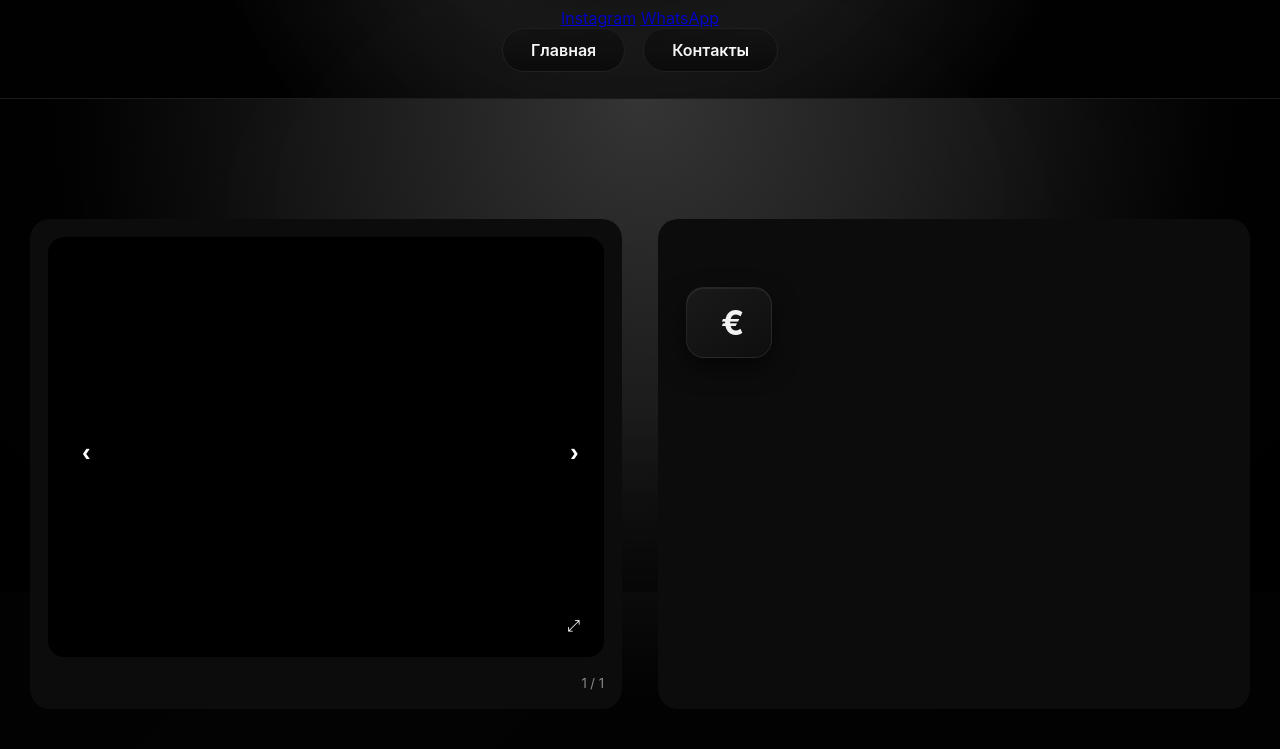
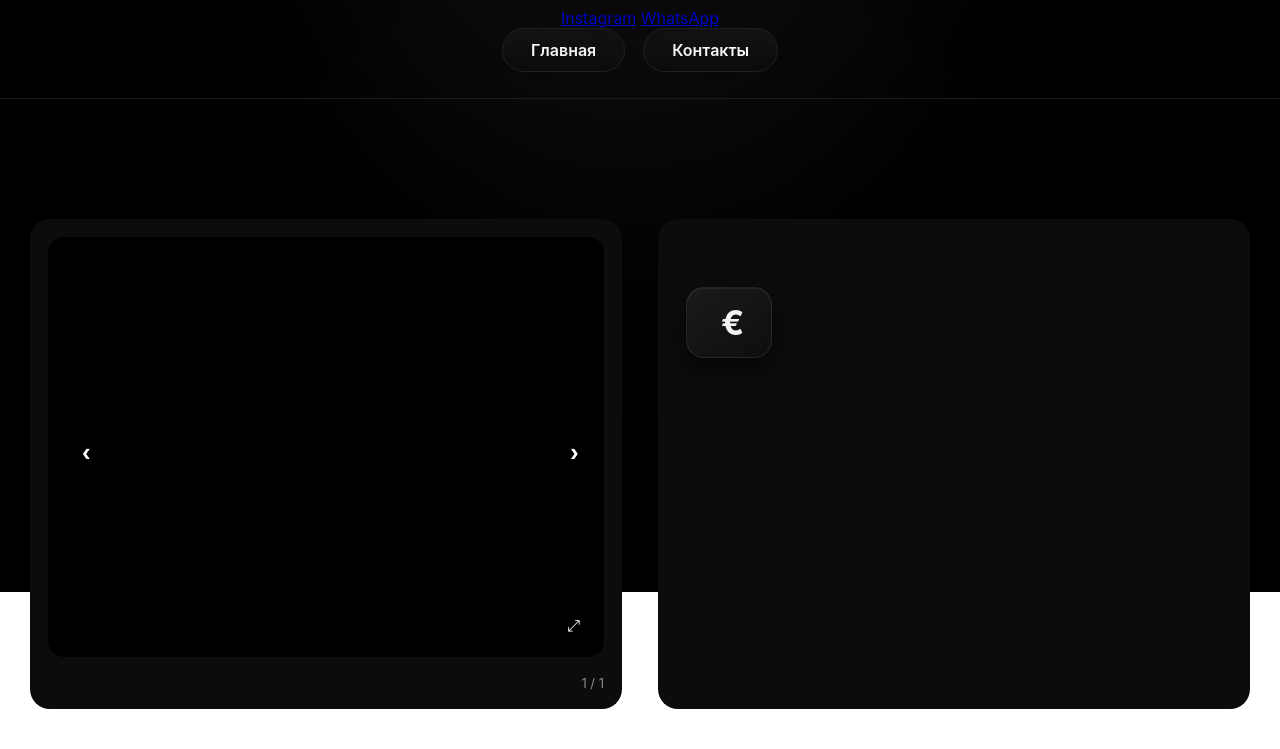
Before and after one commit to isablackness/border-auto, a website: page public/car.html in a window 1280 px wide. Shown: the part 208-957 px from the top of the page. Drawn offline with Linux system fonts and the light colour scheme; no server answers.

Commit message:
stylelee

```diff
--- a/public/css/background.css
+++ b/public/css/background.css
@@ -1,41 +1,42 @@
-/* === ГЛОБАЛЬНЫЙ ФОН САЙТА (СВЕТЛЕЕ) === */
+/* === МЯГКИЙ ПРЕМИАЛЬНЫЙ ФОН === */
 
+body,
 .site-header,
 main,
 .catalog-page,
-.page,
-body {
+.page {
+  background: transparent !important;
   position: relative;
-  background: transparent !important;
 }
 
 /* Основной фон */
-.site-header::before,
-main::before {
+body::before {
   content: "";
-  position: absolute;
+  position: fixed;
   inset: 0;
   z-index: -1;
 
   background:
     radial-gradient(
-      circle at top center,
-      rgba(255, 255, 255, 0.14),   /* было 0.08 → стало светлее */
-      rgba(0, 0, 0, 0.88) 65%     /* было 0.95 → мягче */
+      ellipse at top center,
+      rgba(255, 255, 255, 0.12) 0%,
+      rgba(255, 255, 255, 0.05) 30%,
+      rgba(0, 0, 0, 0.55) 55%,
+      rgba(0, 0, 0, 0.92) 100%
     ),
     linear-gradient(
-      135deg,
-      #0e0e0e,   /* было #050505 */
-      #161616,   /* было #0b0b0b */
-      #0e0e0e
+      180deg,
+      #141414 0%,
+      #0f0f0f 45%,
+      #090909 100%
     );
 
   filter: blur(0px);
 }
 
 /* Контент поверх фона */
-.site-header > *,
-main > * {
+.site-header,
+main {
   position: relative;
   z-index: 1;
 }
```
